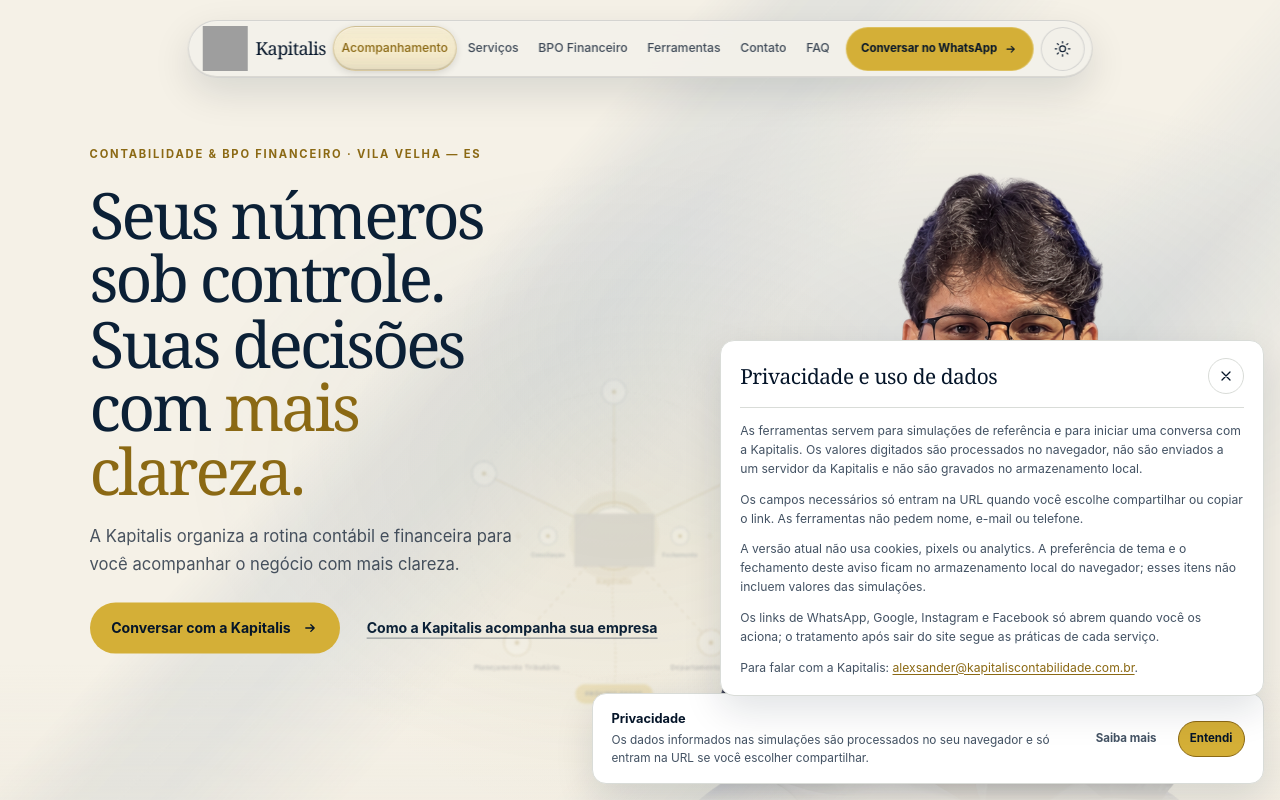
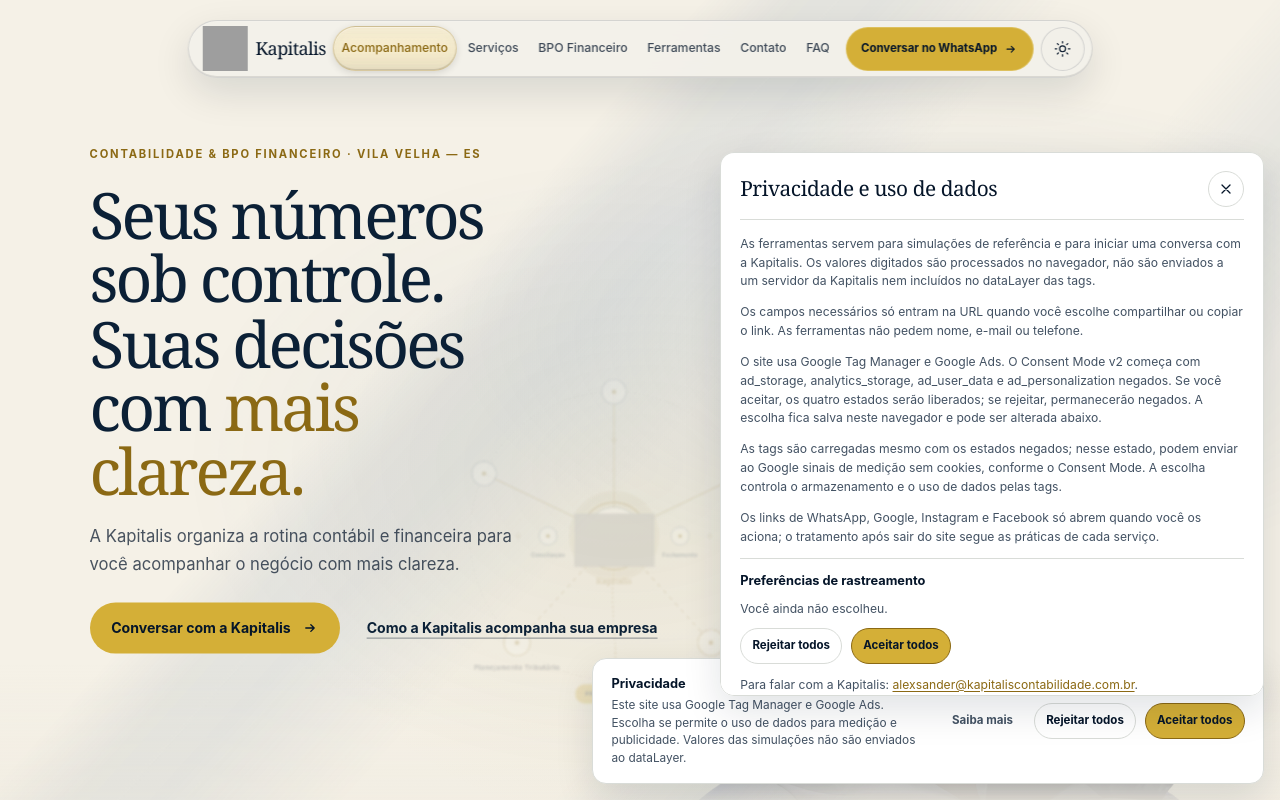
Before and after one commit to Breno-401/kapitalis, a React (Vite) app: page / in a window 1280 px wide. Both pictures are taken after a click on the button "Saiba mais". Shown: the top 800 px of the page. Built offline with nearby package versions, Linux system fonts and the light colour scheme; grey boxes are pictures that could not be loaded.

Commit message:
feat: integra Google Tag Manager e Google Ads

```diff
--- a/index.html
+++ b/index.html
@@ -29,6 +29,44 @@
     <meta name="twitter:image" content="https://kapitaliscontabilidade.com.br/assets/kapitalis-logo-original.png" />
     <meta name="twitter:image:alt" content="Marca da Kapitalis Contabilidade &amp; BPO Financeiro" />
     <script>
+      window.dataLayer = window.dataLayer || []
+      function gtag() { window.dataLayer.push(arguments) }
+      gtag('consent', 'default', {
+        ad_storage: 'denied',
+        analytics_storage: 'denied',
+        ad_user_data: 'denied',
+        ad_personalization: 'denied',
+      })
+      try {
+        const savedConsent = window.localStorage.getItem('kapitalis-tracking-consent')
+        if (savedConsent === 'granted' || savedConsent === 'denied') {
+          gtag('consent', 'update', {
+            ad_storage: savedConsent,
+            analytics_storage: savedConsent,
+            ad_user_data: savedConsent,
+            ad_personalization: savedConsent,
+          })
+        }
+      } catch {
+        // Keep all consent states denied when browser storage is unavailable.
+      }
+      gtag('js', new Date())
+    </script>
+    <!-- Google Tag Manager -->
+    <script>
+      (function(w,d,s,l,i){w[l]=w[l]||[];w[l].push({'gtm.start':
+      new Date().getTime(),event:'gtm.js'});var f=d.getElementsByTagName(s)[0],
+      j=d.createElement(s),dl=l!='dataLayer'?'&l='+l:'';j.async=true;j.src=
+      'https://www.googletagmanager.com/gtm.js?id='+i+dl;f.parentNode.insertBefore(j,f);
+      })(window,document,'script','dataLayer','GTM-573FRC5L');
+    </script>
+    <!-- End Google Tag Manager -->
+    <!-- Google tag (gtag.js) -->
+    <script async src="https://www.googletagmanager.com/gtag/js?id=AW-17269399250"></script>
+    <script>
+      gtag('config', 'AW-17269399250')
+    </script>
+    <script>
       (() => {
         let theme = 'light'
         try {
@@ -44,6 +82,10 @@
     </script>
   </head>
   <body>
+    <!-- Google Tag Manager (noscript) -->
+    <noscript><iframe src="https://www.googletagmanager.com/ns.html?id=GTM-573FRC5L"
+    height="0" width="0" style="display:none;visibility:hidden"></iframe></noscript>
+    <!-- End Google Tag Manager (noscript) -->
     <div id="root"></div>
     <script type="module" src="/src/main.tsx"></script>
   </body>
--- a/src/components/PrivacyNotice.module.css
+++ b/src/components/PrivacyNotice.module.css
@@ -19,7 +19,7 @@
 .noticeCopy { display: grid; gap: 0.2rem; min-width: 0; }
 .noticeCopy strong { font-size: 0.8rem; }
 .noticeCopy p { color: var(--text-secondary); font-size: 0.74rem; line-height: 1.5; }
-.noticeActions { display: flex; flex: 0 0 auto; align-items: center; gap: 0.55rem; }
+.noticeActions { display: flex; flex: 0 0 auto; align-items: center; flex-wrap: wrap; gap: 0.55rem; }
 .noticeActions button,
 .close {
   box-sizing: border-box;
@@ -43,10 +43,10 @@
 .noticeActions .learnMore { border-color: transparent; color: var(--text-secondary); }
 .noticeActions button:hover,
 .close:hover { border-color: var(--accent); background: var(--accent-muted); }
-.noticeActions .dismiss { border-color: var(--accent); background: var(--accent); color: var(--text-on-accent); }
-.noticeActions .dismiss:hover { background: var(--accent-fill-hover); }
-:global(html[data-theme='light']) .noticeActions .dismiss { background: var(--accent-strong); }
-:global(html[data-theme='light']) .noticeActions .dismiss:hover { background: var(--accent-fill-hover); }
+.noticeActions .accept { border-color: var(--accent); background: var(--accent); color: var(--text-on-accent); }
+.noticeActions .accept:hover { background: var(--accent-fill-hover); }
+:global(html[data-theme='light']) .noticeActions .accept { background: var(--accent-strong); }
+:global(html[data-theme='light']) .noticeActions .accept:hover { background: var(--accent-fill-hover); }
 .noticeActions button:focus-visible,
 .close:focus-visible { outline: 2px solid var(--focus-ring); outline-offset: 3px; }
 
@@ -75,6 +75,8 @@
 .detailsBody { display: grid; gap: 0.75rem; padding-top: 0.9rem; }
 .detailsBody p { color: var(--text-secondary); font-size: 0.76rem; line-height: 1.55; }
 .detailsBody a { color: var(--accent); }
+.preferenceControls { display: grid; gap: 0.55rem; padding-top: 0.75rem; border-top: 1px solid var(--border); }
+.preferenceControls > strong { font-size: 0.8rem; }
 
 @keyframes details-in {
   from { opacity: 0; transform: translateY(0.25rem); }
--- a/src/components/PrivacyNotice.tsx
+++ b/src/components/PrivacyNotice.tsx
@@ -1,20 +1,16 @@
 import { useEffect, useRef, useState } from 'react'
 import { site } from '../data/site'
+import {
+  getStoredConsentChoice,
+  updateConsentChoice,
+  type ConsentChoice,
+} from '../privacy/googleConsent'
 import styles from './PrivacyNotice.module.css'
 
-export const PRIVACY_NOTICE_STORAGE_KEY = 'kapitalis-privacy-notice-dismissed'
 export const OPEN_PRIVACY_DETAILS_EVENT = 'kapitalis:open-privacy-details'
 
-function wasNoticeDismissed() {
-  try {
-    return window.localStorage.getItem(PRIVACY_NOTICE_STORAGE_KEY) === 'true'
-  } catch {
-    return false
-  }
-}
-
 export function PrivacyNotice() {
-  const [dismissed, setDismissed] = useState(wasNoticeDismissed)
+  const [consentChoice, setConsentChoice] = useState<ConsentChoice | null>(getStoredConsentChoice)
   const [detailsOpen, setDetailsOpen] = useState(false)
   const closeButtonRef = useRef<HTMLButtonElement>(null)
   const returnFocusRef = useRef<HTMLElement | null>(null)
@@ -31,13 +27,9 @@
     window.setTimeout(() => returnFocusRef.current?.focus(), 0)
   }
 
-  function dismissNotice() {
-    setDismissed(true)
-    try {
-      window.localStorage.setItem(PRIVACY_NOTICE_STORAGE_KEY, 'true')
-    } catch {
-      // The notice can still be dismissed for the current page when storage is unavailable.
-    }
+  function chooseConsent(choice: ConsentChoice) {
+    updateConsentChoice(choice)
+    setConsentChoice(choice)
   }
 
   useEffect(() => {
@@ -60,20 +52,23 @@
 
   return (
     <>
-      {!dismissed && (
+      {consentChoice === null && (
         <aside className={styles.notice} aria-label="Aviso de privacidade" data-privacy-notice>
           <div className={styles.noticeCopy}>
             <strong>Privacidade</strong>
             <p>
-              Os dados informados nas simulações são processados no seu navegador e só entram na URL se você escolher compartilhar.
+              Este site usa Google Tag Manager e Google Ads. Escolha se permite o uso de dados para medição e publicidade. Valores das simulações não são enviados ao dataLayer.
             </p>
           </div>
           <div className={styles.noticeActions}>
             <button className={styles.learnMore} onClick={openDetails} type="button">
               Saiba mais
             </button>
-            <button className={styles.dismiss} onClick={dismissNotice} type="button">
-              Entendi
+            <button onClick={() => chooseConsent('denied')} type="button">
+              Rejeitar todos
+            </button>
+            <button className={styles.accept} onClick={() => chooseConsent('granted')} type="button">
+              Aceitar todos
             </button>
           </div>
         </aside>
@@ -105,17 +100,38 @@
           </div>
           <div className={styles.detailsBody}>
             <p>
-              As ferramentas servem para simulações de referência e para iniciar uma conversa com a Kapitalis. Os valores digitados são processados no navegador, não são enviados a um servidor da Kapitalis e não são gravados no armazenamento local.
+              As ferramentas servem para simulações de referência e para iniciar uma conversa com a Kapitalis. Os valores digitados são processados no navegador, não são enviados a um servidor da Kapitalis nem incluídos no dataLayer das tags.
             </p>
             <p>
               Os campos necessários só entram na URL quando você escolhe compartilhar ou copiar o link. As ferramentas não pedem nome, e-mail ou telefone.
             </p>
             <p>
-              A versão atual não usa cookies, pixels ou analytics. A preferência de tema e o fechamento deste aviso ficam no armazenamento local do navegador; esses itens não incluem valores das simulações.
+              O site usa Google Tag Manager e Google Ads. O Consent Mode v2 começa com ad_storage, analytics_storage, ad_user_data e ad_personalization negados. Se você aceitar, os quatro estados serão liberados; se rejeitar, permanecerão negados. A escolha fica salva neste navegador e pode ser alterada abaixo.
+            </p>
+            <p>
+              As tags são carregadas mesmo com os estados negados; nesse estado, podem enviar ao Google sinais de medição sem cookies, conforme o Consent Mode. A escolha controla o armazenamento e o uso de dados pelas tags.
             </p>
             <p>
               Os links de WhatsApp, Google, Instagram e Facebook só abrem quando você os aciona; o tratamento após sair do site segue as práticas de cada serviço.
             </p>
+            <div className={styles.preferenceControls}>
+              <strong>Preferências de rastreamento</strong>
+              <p aria-live="polite">
+                {consentChoice === null
+                  ? 'Você ainda não escolheu.'
+                  : consentChoice === 'granted'
+                    ? 'Sua escolha atual: aceitou todos os estados.'
+                    : 'Sua escolha atual: rejeitou todos os estados.'}
+              </p>
+              <div className={styles.noticeActions}>
+                <button onClick={() => chooseConsent('denied')} type="button">
+                  Rejeitar todos
+                </button>
+                <button className={styles.accept} onClick={() => chooseConsent('granted')} type="button">
+                  Aceitar todos
+                </button>
+              </div>
+            </div>
             <p>
               Para falar com a Kapitalis: <a href={`mailto:${site.email}`}>{site.email}</a>.
             </p>
--- /dev/null
+++ b/src/privacy/googleConsent.ts
@@ -0,0 +1,50 @@
+export type ConsentChoice = 'granted' | 'denied'
+
+export const TRACKING_CONSENT_STORAGE_KEY = 'kapitalis-tracking-consent'
+
+type ConsentValues = {
+  ad_storage: ConsentChoice
+  analytics_storage: ConsentChoice
+  ad_user_data: ConsentChoice
+  ad_personalization: ConsentChoice
+}
+
+declare global {
+  interface Window {
+    gtag?: (...args: unknown[]) => void
+  }
+}
+
+const consentValues: Record<ConsentChoice, ConsentValues> = {
+  granted: {
+    ad_storage: 'granted',
+    analytics_storage: 'granted',
+    ad_user_data: 'granted',
+    ad_personalization: 'granted',
+  },
+  denied: {
+    ad_storage: 'denied',
+    analytics_storage: 'denied',
+    ad_user_data: 'denied',
+    ad_personalization: 'denied',
+  },
+}
+
+export function getStoredConsentChoice(): ConsentChoice | null {
+  try {
+    const choice = window.localStorage.getItem(TRACKING_CONSENT_STORAGE_KEY)
+    return choice === 'granted' || choice === 'denied' ? choice : null
+  } catch {
+    return null
+  }
+}
+
+export function updateConsentChoice(choice: ConsentChoice) {
+  window.gtag?.('consent', 'update', consentValues[choice])
+
+  try {
+    window.localStorage.setItem(TRACKING_CONSENT_STORAGE_KEY, choice)
+  } catch {
+    // The current page still follows the choice when storage is unavailable.
+  }
+}
```
Also changed, not shown: 1 other file (tests, documents, lock files or other folders).
